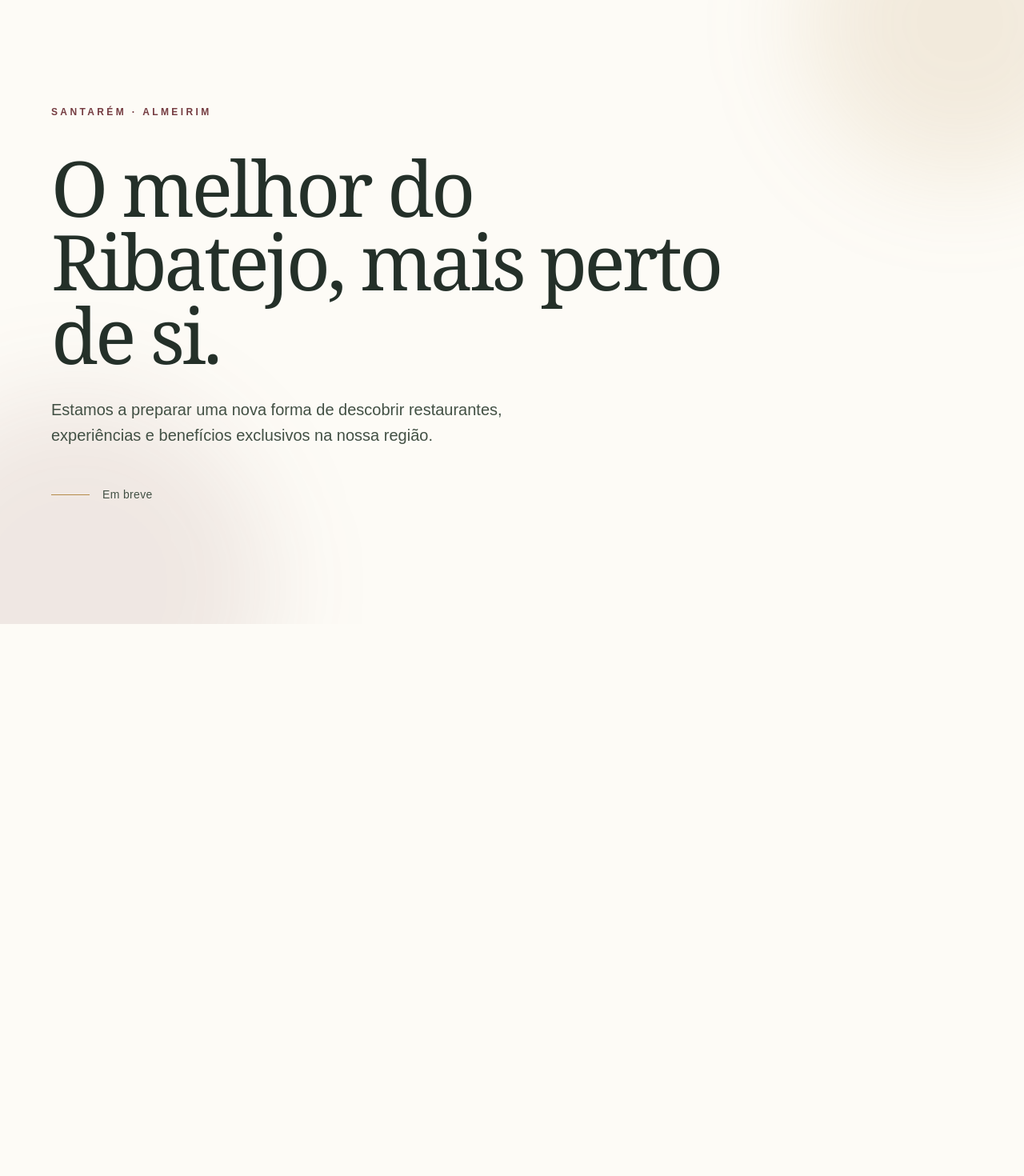
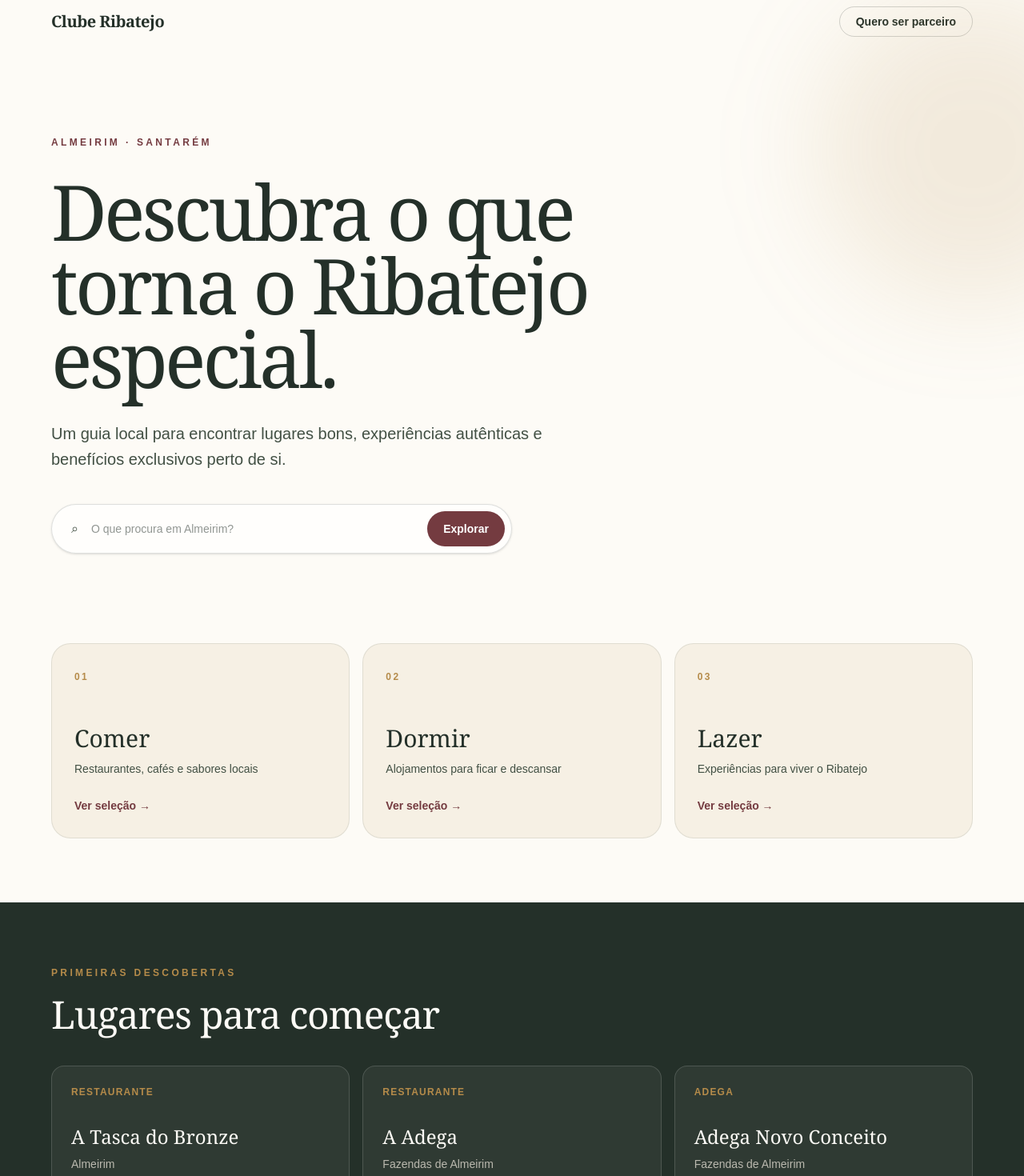
Before and after one commit to Maxwellsan91/ClubeDaqui, a Next.js app in the folder apps/web/: page / in a window 1280 px wide. Shown: the part 20-1490 px from the top of the page at 80% size. Before the commit the page ends 800 px from the top, so only its background shows below. Built offline with nearby package versions, Linux system fonts and the light colour scheme.

Commit message:
feat: create commercial discovery homepage

```diff
--- a/apps/web/src/app/page.tsx
+++ b/apps/web/src/app/page.tsx
@@ -1,33 +1,100 @@
+const categories = [
+  ["01", "Comer", "Restaurantes, cafés e sabores locais"],
+  ["02", "Dormir", "Alojamentos para ficar e descansar"],
+  ["03", "Lazer", "Experiências para viver o Ribatejo"],
+];
+
+const highlights = [
+  ["A Tasca do Bronze", "Restaurante", "Almeirim"],
+  ["A Adega", "Restaurante", "Fazendas de Almeirim"],
+  ["Adega Novo Conceito", "Adega", "Fazendas de Almeirim"],
+];
+
 export default function HomePage() {
   return (
-    <main className="relative flex min-h-screen items-center overflow-hidden px-6 py-16 sm:px-10 lg:px-16">
-      <div
-        aria-hidden="true"
-        className="bg-gold-500/15 absolute -top-36 -right-28 size-96 rounded-full blur-3xl"
-      />
-      <div
-        aria-hidden="true"
-        className="bg-wine-700/10 absolute -bottom-48 -left-36 size-[30rem] rounded-full blur-3xl"
-      />
-
-      <section className="relative mx-auto w-full max-w-6xl">
-        <p className="text-wine-700 mb-10 text-xs font-semibold tracking-[0.28em] uppercase">
-          Santarém · Almeirim
+    <main className="min-h-screen overflow-hidden">
+      <header className="mx-auto flex max-w-7xl items-center justify-between px-6 py-7 sm:px-10 lg:px-16">
+        <p className="font-display text-xl font-semibold tracking-tight text-olive-900">
+          Clube Ribatejo
         </p>
-
-        <div className="max-w-4xl">
+        <button className="hover:text-cream-50 rounded-full border border-olive-900/20 px-5 py-2 text-sm font-semibold text-olive-900 transition hover:bg-olive-900">
+          Quero ser parceiro
+        </button>
+      </header>
+      <section className="relative mx-auto max-w-7xl px-6 pt-16 pb-20 sm:px-10 lg:px-16 lg:pt-24 lg:pb-28">
+        <div
+          aria-hidden="true"
+          className="bg-gold-500/15 absolute -top-20 -right-32 size-96 rounded-full blur-3xl"
+        />
+        <div className="relative max-w-4xl">
+          <p className="text-wine-700 mb-8 text-xs font-semibold tracking-[0.28em] uppercase">
+            Almeirim · Santarém
+          </p>
           <h1 className="font-display text-5xl leading-[0.96] tracking-[-0.04em] text-olive-900 sm:text-7xl lg:text-8xl">
-            O melhor do Ribatejo, mais perto de si.
+            Descubra o que torna o Ribatejo especial.
           </h1>
           <p className="mt-8 max-w-2xl text-lg leading-8 text-olive-700 sm:text-xl">
-            Estamos a preparar uma nova forma de descobrir restaurantes,
-            experiências e benefícios exclusivos na nossa região.
+            Um guia local para encontrar lugares bons, experiências autênticas e
+            benefícios exclusivos perto de si.
           </p>
+          <div className="mt-10 flex max-w-xl items-center rounded-full border border-olive-900/15 bg-white/70 p-2 shadow-sm">
+            <span className="px-4 text-olive-700">⌕</span>
+            <input
+              className="min-w-0 flex-1 bg-transparent py-3 text-sm outline-none"
+              placeholder="O que procura em Almeirim?"
+            />
+            <button className="bg-wine-700 rounded-full px-5 py-3 text-sm font-semibold text-white transition hover:bg-olive-900">
+              Explorar
+            </button>
+          </div>
         </div>
-
-        <div className="mt-12 flex items-center gap-4">
-          <span className="bg-gold-500 h-px w-12" />
-          <span className="text-sm tracking-wide text-olive-700">Em breve</span>
+      </section>
+      <section className="mx-auto max-w-7xl px-6 pb-20 sm:px-10 lg:px-16">
+        <div className="grid gap-4 md:grid-cols-3">
+          {categories.map(([number, label, detail]) => (
+            <button
+              key={label}
+              className="group bg-cream-100 hover:border-gold-500 rounded-3xl border border-olive-900/10 p-7 text-left transition hover:-translate-y-1 hover:shadow-lg"
+            >
+              <span className="text-gold-500 text-xs font-semibold tracking-[0.2em]">
+                {number}
+              </span>
+              <h2 className="font-display mt-12 text-3xl text-olive-900">
+                {label}
+              </h2>
+              <p className="mt-2 text-sm leading-6 text-olive-700">{detail}</p>
+              <span className="text-wine-700 mt-6 inline-block text-sm font-semibold">
+                Ver seleção →
+              </span>
+            </button>
+          ))}
+        </div>
+      </section>
+      <section className="text-cream-50 bg-olive-900 px-6 py-20 sm:px-10 lg:px-16">
+        <div className="mx-auto max-w-7xl">
+          <p className="text-gold-500 text-xs font-semibold tracking-[0.28em] uppercase">
+            Primeiras descobertas
+          </p>
+          <h2 className="font-display mt-5 text-4xl tracking-tight sm:text-5xl">
+            Lugares para começar
+          </h2>
+          <div className="mt-10 grid gap-4 md:grid-cols-3">
+            {highlights.map(([name, type, place]) => (
+              <article
+                key={name}
+                className="border-cream-50/15 bg-cream-50/5 rounded-2xl border p-6"
+              >
+                <p className="text-gold-500 text-xs font-semibold tracking-widest uppercase">
+                  {type}
+                </p>
+                <h3 className="font-display mt-8 text-2xl">{name}</h3>
+                <p className="text-cream-100/70 mt-2 text-sm">{place}</p>
+                <button className="decoration-gold-500 mt-7 text-sm font-semibold underline underline-offset-4">
+                  Ver ficha
+                </button>
+              </article>
+            ))}
+          </div>
         </div>
       </section>
     </main>
```
